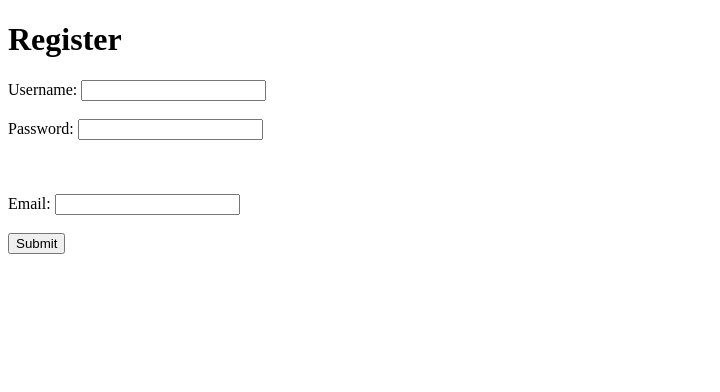
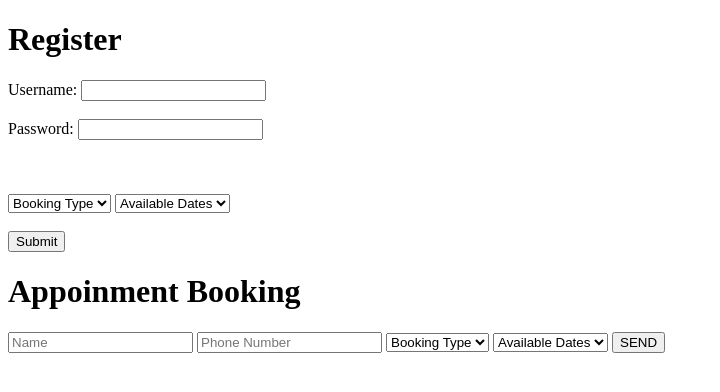
Before and after one commit to Mohamed-Ahmed-Esmat/Clinic-Website-Full, a Django app: page /register in a window 1280 px wide. Shown: the top 392 px of the page, without its empty margins (0-720 px from the left). Run offline with Django 4.2, Linux system fonts and the light colour scheme.

Commit message:
emsk ya ayman

```diff
--- a/templates/register.html
+++ b/templates/register.html
@@ -12,16 +12,58 @@
         <form method="post" action="register">
             {% csrf_token %}
             <label for="username">Username:</label>
-            <input type="text" name="username" id="username">
+            <input type="text" name="Name" id="username">
             <br><br>
             <label for="password">Password:</label>
-            <input type="password" name="password" >
+            <input type="text" name="Telephone" >
             <br><br>
             <br><br>
-            <label for="email">Email:</label>
-            <input type="email" name="email" id="email">
+            <select class="Email_text" id ="Book" placeholder ="Book" name ="Book" required>
+                <option value="" disabled selected>Booking Type</option>
+                {% for booking in booking %}
+                <option value="{{booking.id}}">{{booking.type}}</option>
+                {% endfor %}
+              </select>
+              <span id="message1"></span>
+
+              <select class="Email_text" id="Available_Dates" placeholder ="Available_Dates" name="Available_Dates" required>
+                <option value="" disabled selected>Available Dates</option>
+
+                {% for available_date in available_date %}
+                <option value="{{available_date.id}}">{{available_date.day}}-{{available_date.month}}-{{available_date.year}} | {{available_date.time}}</option>
+                {% endfor %}
+
+              </select>
             <br><br>
             <input type="submit" value="Submit">
         </form>
+
+        <form method="post" id="contact-form">
+            {% csrf_token %}
+         <div class="contact_box">
+            <h1 class="book_text">Appoinment Booking</h1>
+            <input type="text" id= "Name" class="Email_text" placeholder="Name" name="Name" required>
+            <input type="tel" id="Telephone" placeholder="Phone Number" name="Telephone" pattern="\d{11}"  maxlength="15" required>
+            <select class="Email_text" id ="Book" placeholder ="Book" name ="Book" required>
+               <option value="" disabled selected>Booking Type</option>
+               {% for booking in booking %}
+               <option value="res">{{booking.type}}</option>
+               {% endfor %}
+             </select>
+             <span id="message1"></span>
+
+             <select class="Email_text" id="Available_Dates" placeholder ="Available_Dates" name="Available_Dates" required>
+               <option value="" disabled selected>Available Dates</option>
+
+               {% for available_date in available_date %}
+               <option value="res">{{available_date.day}}-{{available_date.month}}-{{available_date.year}} | {{available_date.time}}</option>
+               {% endfor %}
+
+             </select>
+
+
+             <span id="message"></span>
+            <button type="submit" class="send_bt">SEND</button>
+         </form>
     </body>
 </html>
```
